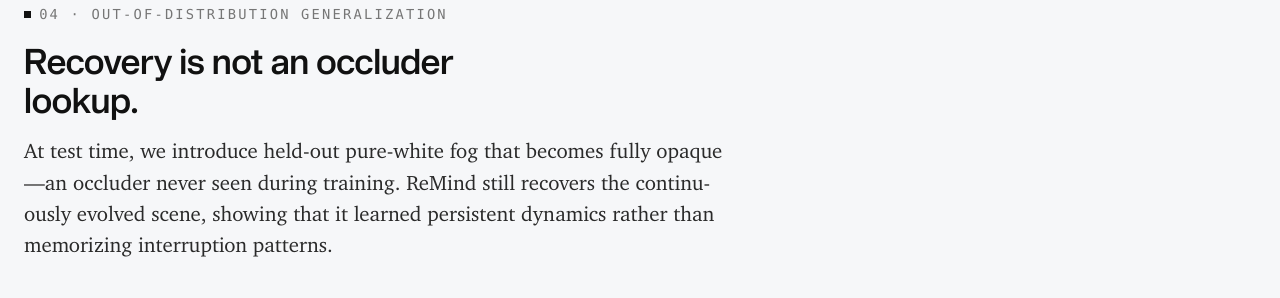
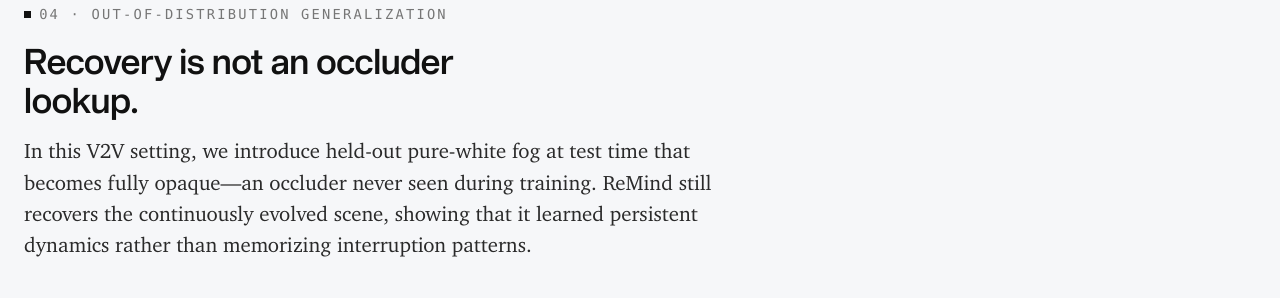
Before and after one commit to remind-applied/remind-applied.github.io, a plain HTML site: page docs/index.html in a window 1280 px wide. Shown: the part 4218-4516 px from the top of the page. Drawn offline with Linux system fonts and the light colour scheme; grey boxes are pictures that could not be loaded.

Commit message:
Clarify V2V whiteout evaluation

```diff
--- a/docs/index.html
+++ b/docs/index.html
@@ -231,7 +231,7 @@
     <div class="wide reveal">
       <div class="section-intro"><p class="eyebrow">04 · Out-of-distribution generalization</p>
         <h2>Recovery is not an occluder lookup.</h2>
-        <p class="lead">At test time, we introduce held-out pure-white fog that becomes fully opaque—an occluder never seen during training. ReMind still recovers the continuously evolved scene, showing that it learned persistent dynamics rather than memorizing interruption patterns.</p></div>
+        <p class="lead">In this V2V setting, we introduce held-out pure-white fog at test time that becomes fully opaque—an occluder never seen during training. ReMind still recovers the continuously evolved scene, showing that it learned persistent dynamics rather than memorizing interruption patterns.</p></div>
       <div class="video-grid video-grid--4">
 <figure class="showcase-tile">
   <div class="media-frame"><video src="assets/videos/ood-whiteout/01_reference.mp4" muted loop playsinline controls preload="none" data-autoplay aria-label="Pouring and foam reference"></video></div>
```
